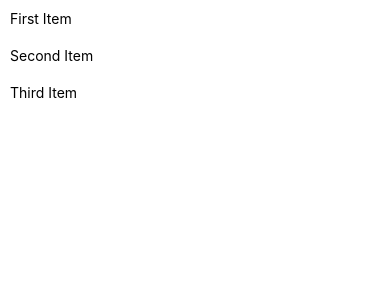
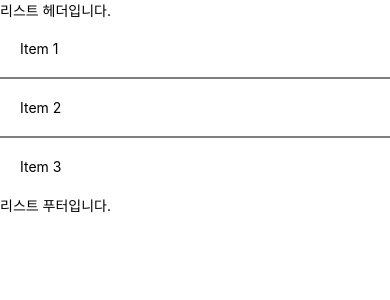
Before and after one commit to Ryuider-JS/RN, a React Native app: screen / in a window 390 px wide. Shown: the top 300 px of the page. Built offline with nearby package versions, Linux system fonts and the light colour scheme.

Commit message:
feat: ListHeader / ListFooter 추가

```diff
--- a/components/Study/SFlatList.tsx
+++ b/components/Study/SFlatList.tsx
@@ -1,79 +1,99 @@
 import {
   FlatList,
-  StatusBar,
+  SafeAreaView,
   StyleSheet,
   Text,
-  TouchableOpacity,
+  TouchableHighlight,
   View,
 } from 'react-native';
-import React, {useState} from 'react';
-import {SafeAreaProvider, SafeAreaView} from 'react-native-safe-area-context';
+
+import React from 'react';
 
 const DATA = [
-  {
-    id: '1',
-    name: 'First Item',
-  },
-  {
-    id: '2',
-    name: 'Second Item',
-  },
-  {
-    id: '3',
-    name: 'Third Item',
-  },
+  {key: '1', title: 'Item 1'},
+  {key: '2', title: 'Item 2'},
+  {key: '3', title: 'Item 3'},
 ];
 
-const Item = React.memo(({item, selected}: {item: any; selected: boolean}) => {
-  console.log(`렌더링: ${item.name}, selected: ${selected}`);
+export default function ExtremeSeparatorExample() {
   return (
-    <View
-      key={item.id}
-      style={{
-        padding: 10,
-        backgroundColor: selected ? 'lightblue' : 'white',
-      }}>
-      <Text>{item.name}</Text>
-    </View>
-  );
-});
-
-export default function SFlatList() {
-  const [selectedId, setSelectedId] = useState<string | null>(null);
-
-  return (
-    <SafeAreaProvider>
-      <SafeAreaView style={styles.container}>
-        <FlatList
-          data={DATA}
-          renderItem={({item}) => (
-            <TouchableOpacity onPress={() => setSelectedId(item.id)}>
-              <Item item={item} selected={item.id === selectedId} />
-            </TouchableOpacity>
-          )}
-          keyExtractor={item => item.id}
-          //   extraData={selectedId}
-        />
-      </SafeAreaView>
-    </SafeAreaProvider>
+    <SafeAreaView>
+      <FlatList
+        data={DATA}
+        ItemSeparatorComponent={({highlighted}) => (
+          <View
+            style={[
+              styles.separator,
+              highlighted && styles.separatorHighlighted,
+            ]}
+          />
+        )}
+        renderItem={({item, separators}) => (
+          <TouchableHighlight
+            underlayColor="#ddd"
+            onPress={() => console.log('Pressed', item.title)}
+            onShowUnderlay={() => {
+              separators.highlight();
+              separators.updateProps('leading', {
+                style: {
+                  height: 6,
+                  backgroundColor: 'blue',
+                },
+              });
+              separators.updateProps('trailing', {
+                style: {
+                  height: 6,
+                  backgroundColor: 'green',
+                },
+              });
+            }}
+            onHideUnderlay={() => {
+              separators.unhighlight();
+              separators.updateProps('leading', {
+                style: {
+                  height: 2,
+                  backgroundColor: 'gray',
+                },
+              });
+              separators.updateProps('trailing', {
+                style: {
+                  height: 2,
+                  backgroundColor: 'gray',
+                },
+              });
+            }}>
+            <View style={styles.item}>
+              <Text>{item.title}</Text>
+            </View>
+          </TouchableHighlight>
+        )}
+        keyExtractor={item => item.key}
+        ListHeaderComponent={() => (
+          <View style={styles.headerFooter}>
+            <Text style={styles.headerFooterText}>리스트 헤더입니다.</Text>
+          </View>
+        )}
+        // 리스트 맨 아래에 고정 렌더링
+        ListFooterComponent={() => (
+          <View style={styles.headerFooter}>
+            <Text style={styles.headerFooterText}>리스트 푸터입니다.</Text>
+          </View>
+        )}
+      />
+    </SafeAreaView>
   );
 }
 
 const styles = StyleSheet.create({
-  container: {
-    flex: 1,
-    marginTop: StatusBar.currentHeight || 0,
+  item: {
+    backgroundColor: 'white',
+    padding: 20,
   },
-  item: {
-    backgroundColor: '#f9c2ff',
-    padding: 20,
-    marginVertical: 8,
-    marginHorizontal: 16,
-    alignItems: 'center',
-    justifyContent: 'center',
-    borderRadius: 10,
+  separator: {
+    height: 2,
+    backgroundColor: 'gray',
   },
-  title: {
-    fontSize: 32,
+  separatorHighlighted: {
+    backgroundColor: 'red',
   },
 });
```
